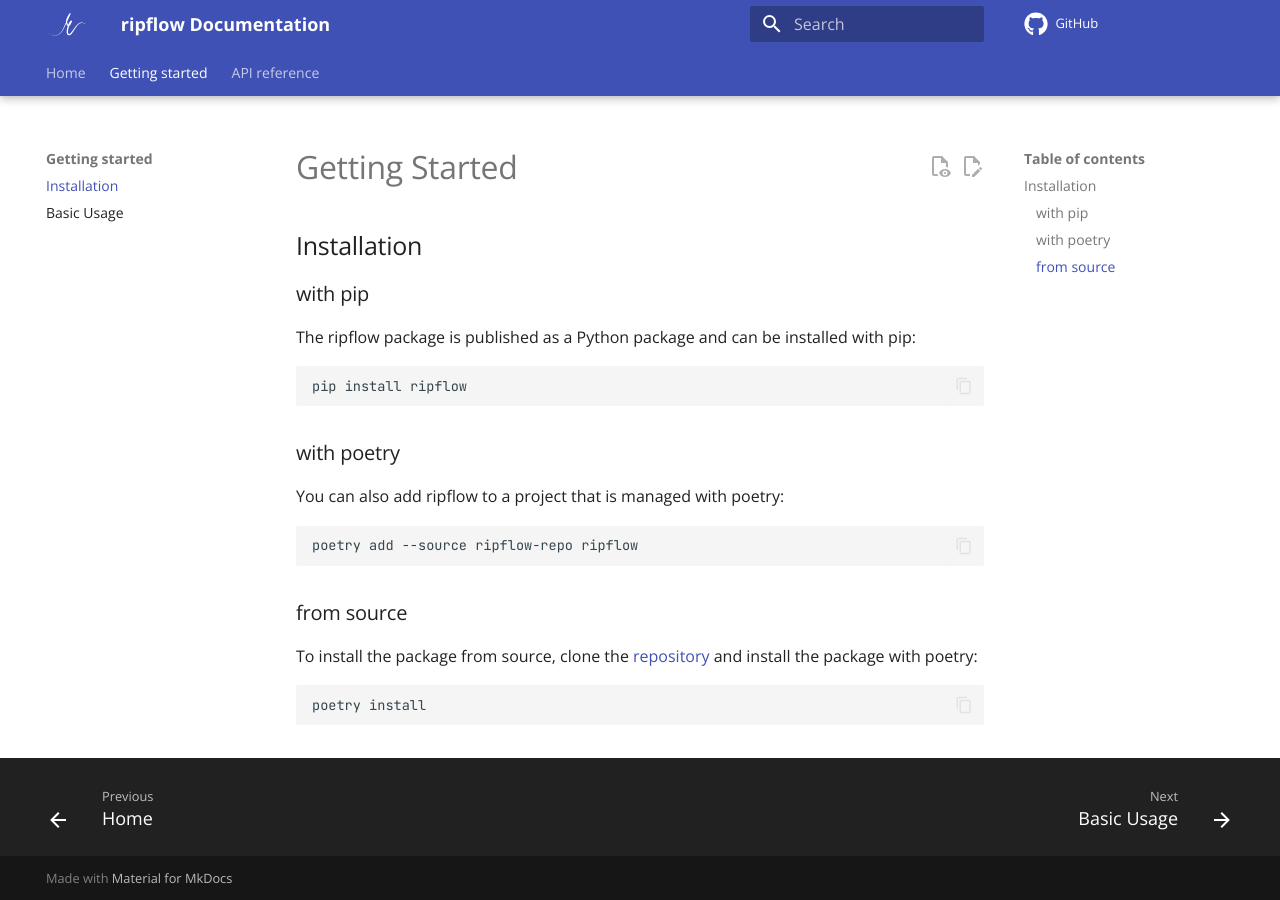
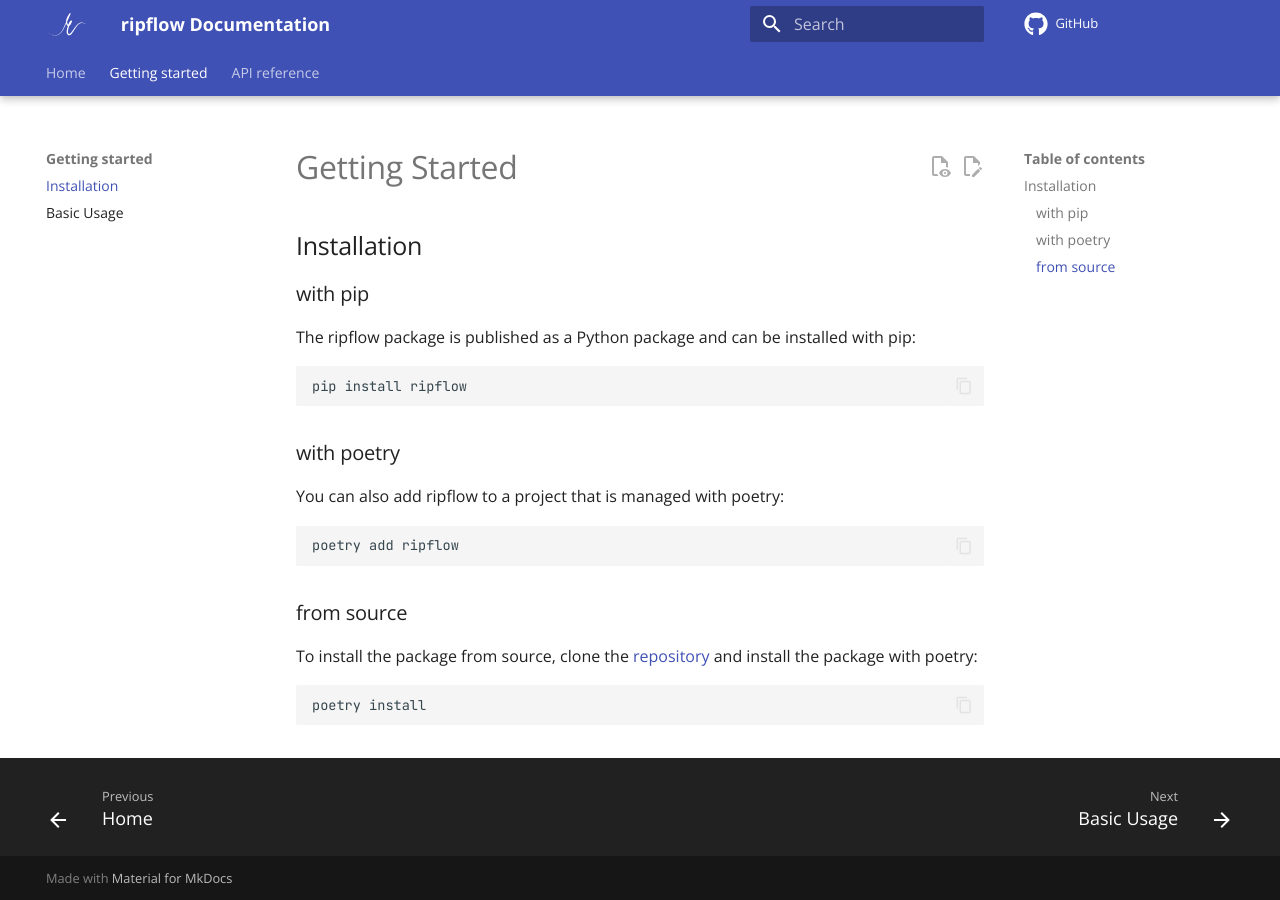
Before and after one commit to soerenjalas/ripflow, an MkDocs documentation site: the page built from docs/getting-started.md, in a window 1280 px wide. Built offline with MkDocs 1.6.1 and Material for MkDocs 9.7.7, drawn with Linux system fonts in a browser that asks for light colours; comment, search, counter and statistics services are not loaded.

Commit message:
Fix poetry command

````diff
--- a/docs/getting-started.md
+++ b/docs/getting-started.md
@@ -10,7 +10,7 @@ pip install ripflow
 ### with poetry
 You can also add ripflow to a project that is managed with poetry:
 ```bash
-poetry add --source ripflow-repo ripflow
+poetry add ripflow
 ```
 
 ### from source
````
